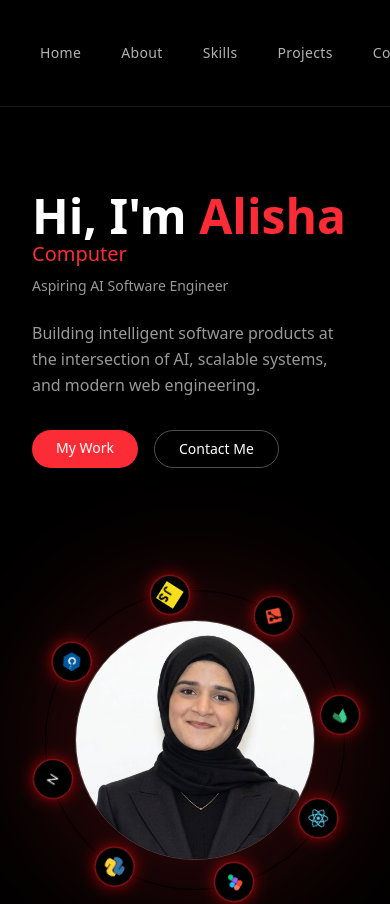
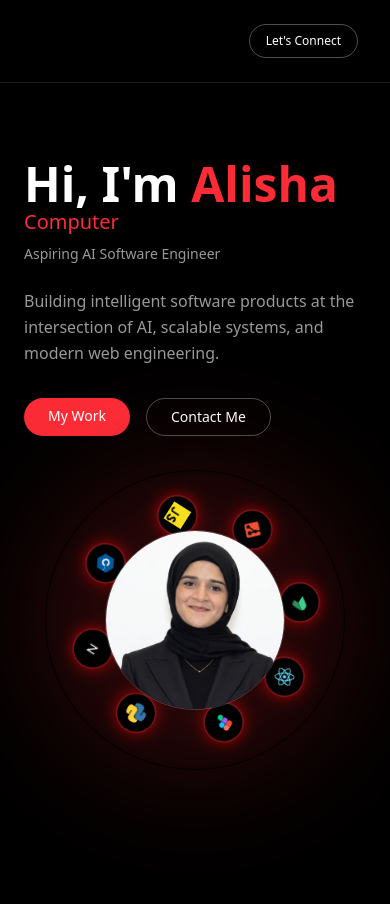
Before and after one commit to alishabukhari/alisha-portfolio, a Next.js app: page / in a window 390 px wide. Shown: the top 904 px of the page. Built offline with nearby package versions, Linux system fonts and the light colour scheme.

Commit message:
Improved mobile responsiveness for portfolio (hero, navbar, projects, contact layout)

```diff
--- a/app/layout.tsx
+++ b/app/layout.tsx
@@ -1,6 +1,8 @@
 import type { Metadata } from "next";
 import { Geist, Geist_Mono } from "next/font/google";
 import "./globals.css";
+
+<meta name="viewport" content="width=device-width, initial-scale=1.0" />
 
 const geistSans = Geist({
   variable: "--font-geist-sans",
--- a/app/page.tsx
+++ b/app/page.tsx
@@ -142,7 +142,7 @@ export default function Home() {
   const [index, setIndex] = useState(0);
   const [isDeleting, setIsDeleting] = useState(false);
   const [charIndex, setCharIndex] = useState(0);
-
+  const [loading, setLoading] = useState(false);
   const titles = [
     "Computer Engineer",
   ];
@@ -179,7 +179,7 @@ useEffect(() => {
 if (!mounted) return null;
 
   return (
-    <main className="relative w-full min-h-screen bg-black text-white overflow-y-hidden pt-28 scroll-smooth">
+    <main className="relative w-full min-h-screen bg-black text-white pt-28 scroll-smooth">
 
       <div className="relative z-10 flex flex-col">
 
@@ -188,7 +188,7 @@ if (!mounted) return null;
 
           <div className="max-w-7xl mx-auto flex items-center justify-between px-8 md:px-24 py-6">
 
-            <div className="flex gap-10 text-sm tracking-wide items-center ml-2">
+            <div className="hidden md:flex gap-10 text-sm tracking-wide items-center ml-2">
 
                 <a
                   href="#home"
@@ -232,7 +232,7 @@ if (!mounted) return null;
 
             <a
               href="#contact"
-              className="px-6 py-2 border border-white/30 rounded-full text-sm ml-auto
+              className="px-4 py-2 md:px-6 border border-white/30 rounded-full text-xs md:text-sm ml-auto
               hover:border-red-500 hover:text-red-400
               hover:shadow-[0_0_12px_rgba(255,0,0,0.5)]
               transition duration-300"
@@ -246,9 +246,9 @@ if (!mounted) return null;
 
         {/* HERO */}
         <section id="home" className="scroll-mt-28">
-          <div className="flex items-start pt-20 px-8 md:px-24 min-h-screen">
+          <div className="flex items-start pt-12 md:pt-20 px-6 md:px-24 min-h-screen">
 
-            <div className="max-w-6xl mx-auto grid md:grid-cols-2 gap-28 items-center w-full">
+            <div className="max-w-6xl mx-auto grid md:grid-cols-2 gap-16 md:gap-28 items-center w-full">
 
               {/* LEFT SIDE */}
               <div>
@@ -290,7 +290,7 @@ if (!mounted) return null;
               {/* RIGHT SIDE PROFILE */}
               <div className="flex justify-center">
 
-                <div className="relative w-[320px] h-[320px] flex items-center justify-center">
+                <div className="relative w-[240px] h-[240px] md:w-[320px] md:h-[320px] flex items-center justify-center mx-auto">
 
                   {/* RED GLOW */}
                   <div className="absolute w-[300px] h-[300px] rounded-full bg-red-500/20 blur-3xl"></div>
@@ -300,7 +300,7 @@ if (!mounted) return null;
                   shadow-[0_0_0px_rgba(255,0,0,0),0_0_0px_rgba(255,0,0,0)]"></div>
 
                   {/* PROFILE IMAGE */}
-                  <div className="relative w-[240px] h-[240px] rounded-full overflow-hidden border border-white/20 z-10">
+                  <div className="relative w-[180px] h-[180px] md:w-[240px] md:h-[240px] rounded-full overflow-hidden border border-white/20 z-10">
 
                       <Image
                         src="/myphoto.jpeg"
@@ -313,7 +313,7 @@ if (!mounted) return null;
 
 
                   {/* ICON ORBIT */}
-                <div className="absolute w-[340px] h-[340px] animate-spin-slow pointer-events-none">
+                <div className="absolute w-[260px] h-[260px] md:w-[340px] md:h-[340px] animate-spin-slow pointer-events-none">
 
                   {/* REACT */}
                   <div className="absolute top-1 left-1/2 -translate-x-1/2">
@@ -572,7 +572,7 @@ if (!mounted) return null;
 
           {/* GRID */}
 
-          <div className="grid md:grid-cols-3 gap-10">
+          <div className="grid sm:grid-cols-2 md:grid-cols-3 gap-8 md:gap-10">
 
 
             {/* ================= FRONTEND ================= */}
@@ -945,7 +945,7 @@ if (!mounted) return null;
 
       <div className="max-w-6xl mx-auto px-6 md:px-16">
 
-        <div className="grid md:grid-cols-2 gap-16 items-center">
+        <div className="grid md:grid-cols-2 gap-12 md:gap-16 items-start">
 
           {/* LEFT SIDE */}
 
@@ -1139,7 +1139,7 @@ if (!mounted) return null;
 
             <div className="absolute inset-0 rounded-2xl bg-red-500/10 blur-3xl pointer-events-none"></div>
 
-            <div className="relative bg-[#0b0b0b] border border-red-500/20 rounded-2xl p-10 shadow-[0_0_30px_rgba(255,0,0,0.08)]">
+            <div className="relative bg-[#0b0b0b] border border-red-500/20 rounded-2xl p-6 md:p-10 shadow-[0_0_30px_rgba(255,0,0,0.08)]">
 
               {sent ? (
                 <div className="text-center py-20">
@@ -1156,14 +1156,24 @@ if (!mounted) return null;
                   onSubmit={(e) => {
                     e.preventDefault();
 
+                    const form = e.target;
+
                     emailjs.sendForm(
                       "service_d8mil0r",
                       "template_w0krleb",
-                      e.target,
+                      form,
                       "LwHhZMH82Vjiyvioz"
                     ).then(
                       () => {
                         setSent(true);
+
+                        // clear inputs
+                        form.reset();
+
+                        // return to form after 3 seconds
+                        setTimeout(() => {
+                          setSent(false);
+                        }, 3000);
                       },
                       (error) => {
                         console.log(error);
@@ -1199,7 +1209,7 @@ if (!mounted) return null;
                   <button
                     type="submit"
                     className="w-full bg-red-600 hover:bg-red-500 hover:shadow-[0_0_20px_rgba(255,0,0,0.4)]
-                    text-white py-3 rounded-lg transition font-medium cursor-pointer"
+                    text-white py-3 rounded-lg transition font-medium cursor-pointer "
                   >
                     Send Message
                   </button>
@@ -1222,7 +1232,7 @@ if (!mounted) return null;
       {showTop && (
         <button
           onClick={() => window.scrollTo({ top: 0, behavior: "smooth" })}
-          className="fixed bottom-8 right-8 z-50 w-12 h-12 rounded-full
+          className="fixed bottom-6 right-6 md:bottom-8 md:right-8 z-50 w-11 h-11 md:w-12 md:h-12 rounded-full
           bg-red-600 hover:bg-red-500
           flex items-center justify-center
           shadow-[0_0_20px_rgba(255,0,0,0.4)]
```
